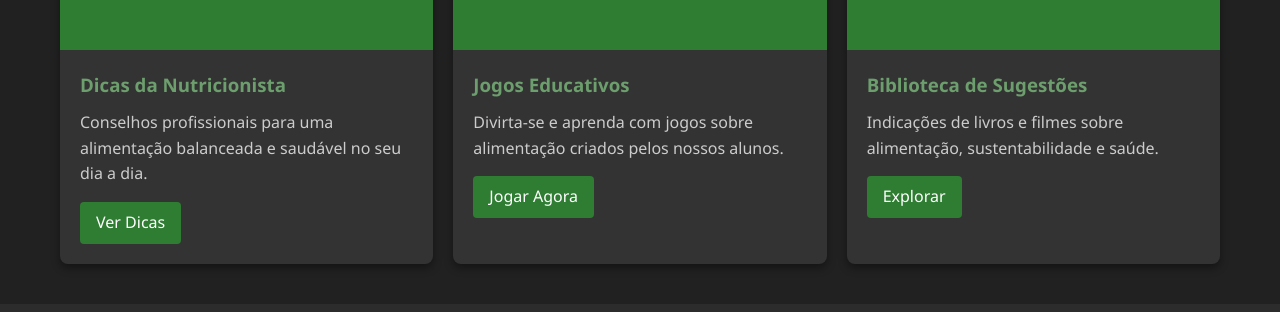
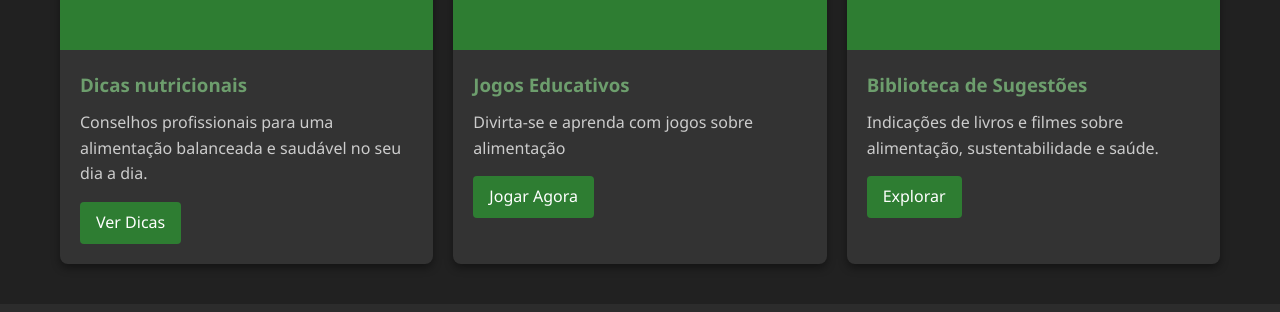
Before and after one commit to saberesabor/saberesabor.github.io, a plain HTML site: page index.html in a window 1280 px wide. Shown: the part 674-986 px from the top of the page. Drawn offline with Linux system fonts and the light colour scheme.

Commit message:
Update index.html

```diff
--- a/index.html
+++ b/index.html
@@ -359,7 +359,7 @@
                             <i class="fas fa-apple-alt"></i>
                         </div>
                         <div class="card-content">
-                            <h3>Dicas da Nutricionista</h3>
+                            <h3>Dicas nutricionais</h3>
                             <p>Conselhos profissionais para uma alimentação balanceada e saudável no seu dia a dia.</p>
                             <a href="#" class="btn" data-page="nutritionist">Ver Dicas</a>
                         </div>
@@ -371,7 +371,7 @@
                         </div>
                         <div class="card-content">
                             <h3>Jogos Educativos</h3>
-                            <p>Divirta-se e aprenda com jogos sobre alimentação criados pelos nossos alunos.</p>
+                            <p>Divirta-se e aprenda com jogos sobre alimentação</p>
                             <a href="#" class="btn" data-page="games">Jogar Agora</a>
                         </div>
                     </div>
```
